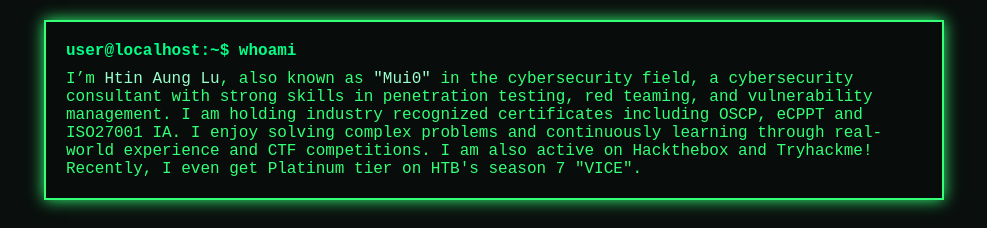
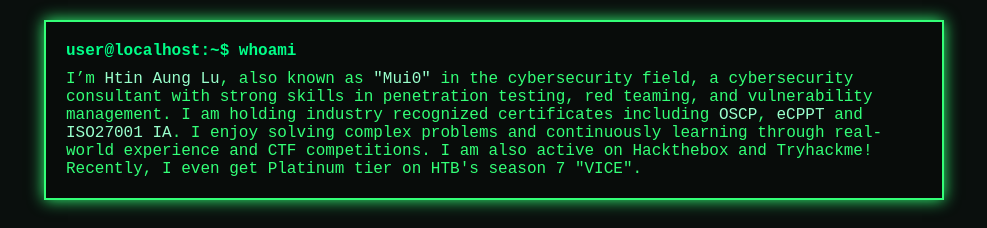
Before and after one commit to htinaunglu/htinaunglu.github.io, a plain HTML site: page index.html in a window 1280 px wide. Shown: the part 207-435 px from the top of the page, without its empty margins (146-1133 px from the left). Drawn offline with Linux system fonts and the light colour scheme.

Commit message:
some updates

```diff
--- a/index.html
+++ b/index.html
@@ -159,7 +159,7 @@
       <div class="terminal-box">
         <div id="cmd-about" class="command-line"></div>
         <li class="terminal-line">
-          I’m <span class="highlight">Htin Aung Lu</span>, also known as <span class="highlight">"Mui0"</span> in the cybersecurity field, a cybersecurity consultant with strong skills in penetration testing, red teaming, and vulnerability management. I am holding industry recognized certificates including OSCP, eCPPT and ISO27001 IA. I enjoy solving complex problems and continuously learning through real-world experience and CTF competitions. I am also active on Hackthebox and Tryhackme! Recently, I even get Platinum tier on HTB's season 7 "VICE".
+          I’m <span class="highlight">Htin Aung Lu</span>, also known as <span class="highlight">"Mui0"</span> in the cybersecurity field, a cybersecurity consultant with strong skills in penetration testing, red teaming, and vulnerability management. I am holding industry recognized certificates including <span class="highlight">OSCP</span>, <span class="highlight">eCPPT</span> and <span class="highlight">ISO27001 IA</span>. I enjoy solving complex problems and continuously learning through real-world experience and CTF competitions. I am also active on Hackthebox and Tryhackme! Recently, I even get Platinum tier on HTB's season 7 "VICE".
         </li>
       </div>
     </section>
```
